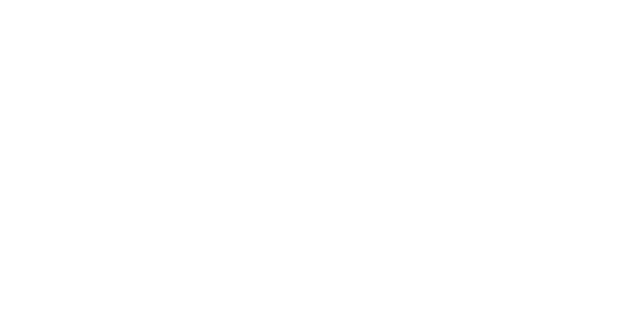
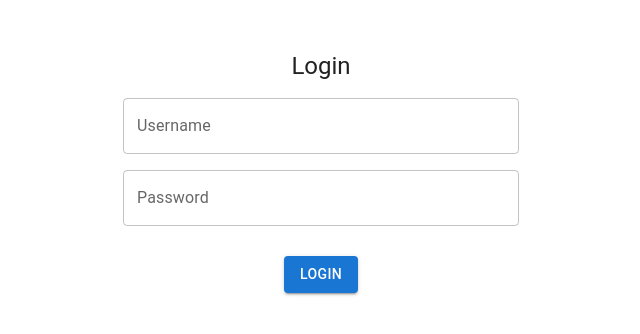
Before and after one commit to souvikotaku/auth-todo-souvik, a React (Create React App) app: page /dashboard in a window 1280 px wide. Before the commit this address had no page. Shown: the top 334 px of the page, without its empty margins (319-959 px from the left). Built offline with nearby package versions, Linux system fonts and the light colour scheme.

Commit message:
added dashboard page and navigation between pges

```diff
--- a/src/routes.js
+++ b/src/routes.js
@@ -1,14 +1,19 @@
 import React from "react";
 import { BrowserRouter as Router, Route, Routes } from "react-router-dom";
 import Login from "./views/Login";
-// import Dashboard from './views/Dashboard';
+import Dashboard from "./views/Dashboard";
 
 const AppRoutes = () => {
+  const username = localStorage.getItem("username");
+
   return (
     <Router>
       <Routes>
         <Route path="/" element={<Login />} />
-        {/* <Route path="/dashboard" element={<Dashboard />} /> */}
+        <Route
+          path="/dashboard"
+          element={username ? <Dashboard /> : <Login />}
+        />
       </Routes>
     </Router>
   );
--- /dev/null
+++ b/src/views/Dashboard.js
@@ -0,0 +1,32 @@
+import React, { useEffect } from "react";
+import { Button, Container, Typography, CssBaseline } from "@mui/material";
+import { styled } from "@mui/system";
+import { useNavigate } from "react-router-dom";
+
+const StyledContainer = styled(Container)({
+  display: "flex",
+  flexDirection: "column",
+  alignItems: "center",
+  marginTop: "50px",
+});
+
+const Dashboard = () => {
+  const navigate = useNavigate();
+
+  const handleLogout = () => {
+    localStorage.removeItem("username");
+    navigate("/");
+  };
+
+  return (
+    <StyledContainer component="main" maxWidth="xs">
+      <CssBaseline />
+      <Typography variant="h5">Dashboard</Typography>
+      <Button onClick={handleLogout} variant="contained" color="primary">
+        Logout
+      </Button>
+    </StyledContainer>
+  );
+};
+
+export default Dashboard;
--- a/src/views/Login.js
+++ b/src/views/Login.js
@@ -1,4 +1,4 @@
-import React from "react";
+import React, { useEffect } from "react";
 import { Formik, Field, Form } from "formik";
 import * as Yup from "yup";
 import {
@@ -11,6 +11,7 @@
 } from "@mui/material";
 import { styled } from "@mui/system";
 import Swal from "sweetalert2";
+import { useNavigate } from "react-router-dom";
 
 const validationSchema = Yup.object().shape({
   username: Yup.string().required("Username is required"),
@@ -43,13 +44,27 @@
 });
 
 const Login = () => {
+  const navigate = useNavigate();
+
+  useEffect(() => {
+    // Check if username exists in localStorage
+    const username = localStorage.getItem("username");
+    if (username) {
+      navigate("/dashboard");
+    }
+  }, [navigate]);
   const handleSubmit = (values, { setSubmitting }) => {
     setTimeout(() => {
+      const { username } = values;
+      localStorage.setItem("username", username);
       Swal.fire({
         icon: "success",
         title: "Login Successful!",
         showConfirmButton: false,
         timer: 2000,
+      }).then(() => {
+        setSubmitting(false);
+        navigate("/dashboard");
       });
       setSubmitting(false);
     }, 1000);
```
